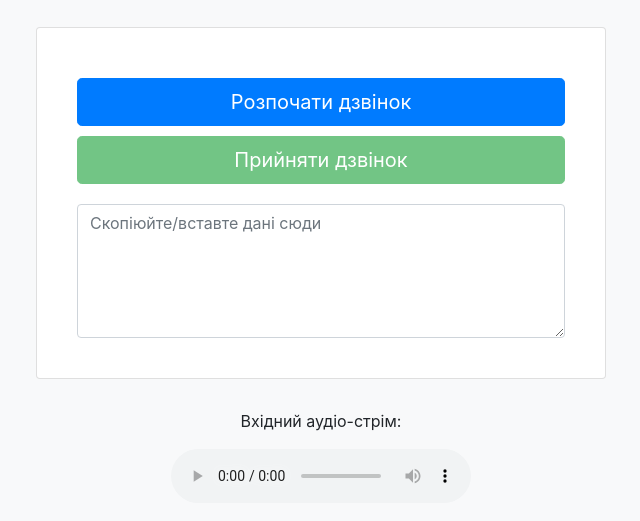
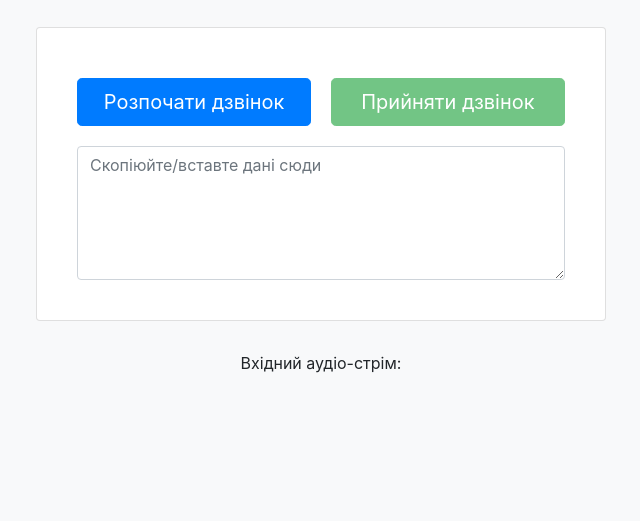
Before and after one commit to alkandi83/myTel.github.io, a plain HTML site: page index.html in a window 1280 px wide. Shown: the part 81-602 px from the top of the page, without its empty margins (319-959 px from the left). Drawn offline with nearby package versions, Linux system fonts and the light colour scheme.

Commit message:
Update index.html

```diff
--- a/index.html
+++ b/index.html
@@ -30,8 +30,12 @@
             text-align: center;
         }
         button {
-            width: 100%;
+            width: 48%;
             margin-top: 10px;
+        }
+        .button-container {
+            display: flex;
+            justify-content: space-between;
         }
     </style>
 </head>
@@ -41,8 +45,10 @@
     <h1>Аудіо-дзвінок</h1>
     <div class="card">
         <div class="card-body">
-            <button id="startCall" class="btn btn-primary btn-lg">Розпочати дзвінок</button>
-            <button id="answerCall" class="btn btn-success btn-lg" disabled>Прийняти дзвінок</button>
+            <div class="button-container">
+                <button id="startCall" class="btn btn-primary btn-lg">Розпочати дзвінок</button>
+                <button id="answerCall" class="btn btn-success btn-lg" disabled>Прийняти дзвінок</button>
+            </div>
             <div class="textarea-container">
                 <textarea id="signalingData" rows="5" class="form-control" placeholder="Скопіюйте/вставте дані сюди"></textarea>
             </div>
@@ -50,7 +56,7 @@
     </div>
     <div class="audio-container">
         <p>Вхідний аудіо-стрім:</p>
-        <audio id="remoteAudio" controls autoplay></audio>
+        <audio id="remoteAudio" autoplay></audio>
     </div>
 </div>
 
@@ -114,6 +120,9 @@
         console.log("Вхідний аудіо-стрім отримано.");
         const remoteAudio = document.getElementById('remoteAudio');
         remoteAudio.srcObject = event.streams[0];
+        // Встановлення максимальної гучності без регулятора
+        remoteAudio.volume = 1;
+        remoteAudio.controls = false; // Прибираємо регулятор гучності
     };
 
     // Логи для перевірки стану з'єднання
```
